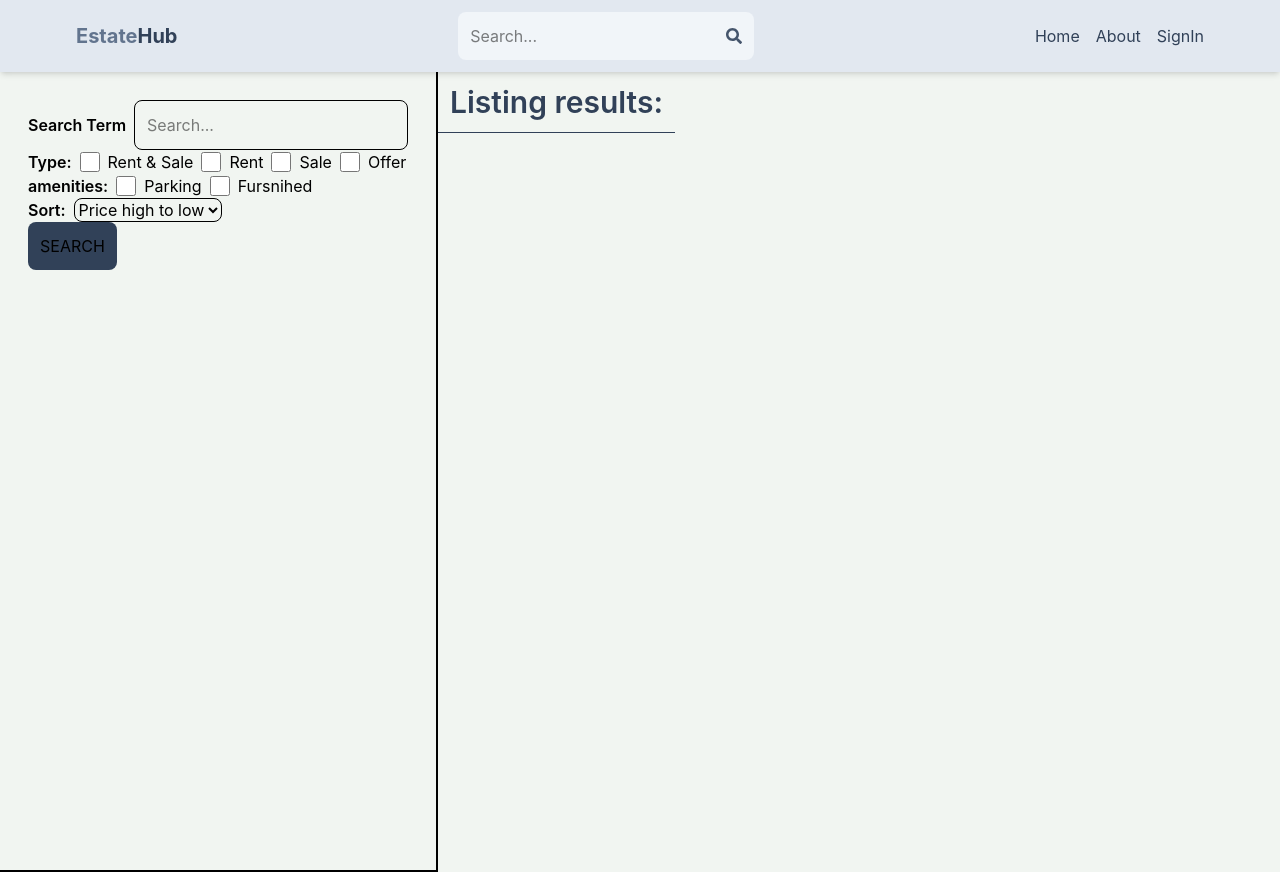
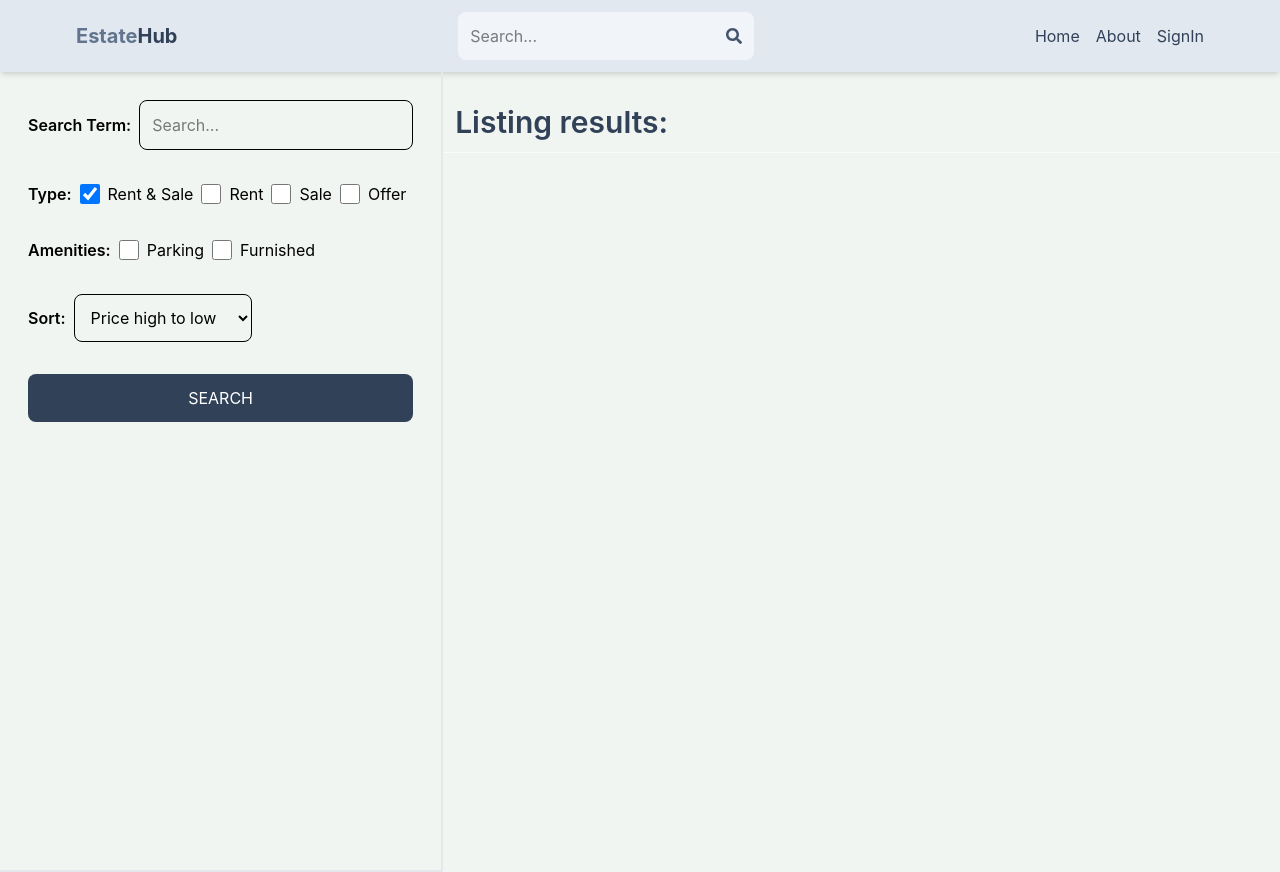
Before and after one commit to CodingWithLaiba/EstateHub, a React (Vite) app in the folder client/: page /search in a window 1280 px wide. Built offline with nearby package versions, Linux system fonts and the light colour scheme; no server answers.

Commit message:
feat(Search): enhance search functionality with URL parameter handling and improved state management

```diff
--- a/client/src/pages/Search.jsx
+++ b/client/src/pages/Search.jsx
@@ -1,61 +1,223 @@
+import { useEffect, useState } from "react";
+import { useNavigate } from "react-router-dom";
+
 export default function Search() {
+  const [sidebardata, setSidebardata] = useState({
+    searchTerm: "",
+    type: "all",
+    parking: false,
+    offer: false,
+    sort: "created_at",
+    order: "desc",
+  });
+  const [showMore,setShowMore]=useState(false)
+  const [loading,setLoading]= useState(false)
+  const [listings,setListings]=useState({})
+
+  const navigate = useNavigate();
+  console.log(sidebardata);
+
+  useEffect(() => {
+    const urlParams = new URLSearchParams(location.search);
+    const searchTermFromUrl = urlParams.get("searchTerm");
+    const typeFromUrl = urlParams.get("type");
+    const parkingFromUrl = urlParams.get("parking");
+    const furnishedFromUrl = urlParams.get("furnished");
+    const offerFromUrl = urlParams.get("offer");
+    const sortFromUrl = urlParams.get("sort");
+    const orderFromUrl = urlParams.get("order");
+
+    if (
+      searchTermFromUrl ||
+      typeFromUrl ||
+      parkingFromUrl ||
+      furnishedFromUrl ||
+      offerFromUrl ||
+      sortFromUrl ||
+      orderFromUrl
+    ) {
+      setSidebardata({
+        searchTerm: searchTermFromUrl || "",
+        type: typeFromUrl || "all",
+        parking: parkingFromUrl === "true" ? true : false,
+        furnished: furnishedFromUrl === "true" ? true : false,
+        offer: offerFromUrl === "true" ? true : false,
+        sort: sortFromUrl || "created_at",
+        order: orderFromUrl || "desc",
+      });
+    }
+
+    const fetchListings = async () => {
+      setLoading(true);
+      setShowMore(false);
+      const searchQuery = urlParams.toString();
+      const res = await fetch(`/api/listing/get?${searchQuery}`);
+      const data = await res.json();
+      if (data.length > 8) {
+        setShowMore(true);
+      } else {
+        setShowMore(false);
+      }
+      setListings(data);
+      setLoading(false);
+    };
+
+    fetchListings();
+  }, [location.search]);
+
+  const handleChange = (e) => {
+    if (
+      e.target.id === "all" ||
+      e.target.id === "rent" ||
+      e.target.id === "sale"
+    ) {
+      setSidebardata({ ...sidebardata, type: e.target.id });
+    }
+
+    if (e.target.id === "searchTerm") {
+      setSidebardata({ ...sidebardata, searchTerm: e.target.value });
+    }
+
+    if (
+      e.target.id === "parking" ||
+      e.target.id === "furnished" ||
+      e.target.id === "offer"
+    ) {
+      setSidebardata({
+        ...sidebardata,
+        [e.target.id]:
+          e.target.checked || e.target.checked === "true" ? true : false,
+      });
+    }
+
+    if (e.target.id === "sort_order") {
+      const sort = e.target.value.split("_")[0] || "created_at";
+
+      const order = e.target.value.split("_")[1] || "desc";
+
+      setSidebardata({ ...sidebardata, sort, order });
+    }
+  };
+  const handleSubmit = (e) => {
+    e.preventDefault();
+    const urlParams = new URLSearchParams();
+    urlParams.set("searchTerm", sidebardata.searchTerm);
+    urlParams.set("type", sidebardata.type);
+    urlParams.set("parking", sidebardata.parking);
+    urlParams.set("furnished", sidebardata.furnished);
+    urlParams.set("offer", sidebardata.offer);
+    urlParams.set("sort", sidebardata.sort);
+    urlParams.set("order", sidebardata.order);
+    const searchQuery = urlParams.toString();
+    navigate(`/search?${searchQuery}`);
+  };
+
   return (
     <div className="flex flex-col md:flex-row">
-      <div className="p-7 border-b-2 md:border-r-2 md:min-h-screen">
-        <form>
+      <div className="p-7  border-b-2 md:border-r-2 border-gray-200 md:min-h-screen">
+        <form onSubmit={handleSubmit} className="flex flex-col gap-8">
           <div className="flex items-center gap-2">
-            <label className="whitespace-nowrap font-semibold">Search Term</label>
+            <label className="whitespace-nowrap font-semibold">
+              Search Term:
+            </label>
             <input
               type="text"
+              id="searchTerm"
               placeholder="Search..."
               className="border rounded-lg p-3 w-full"
-              id="searchTerm"
+              value={sidebardata.searchTerm}
+              onChange={handleChange}
             />
           </div>
-          <div className="flex gap-2 flex-wrap">
+          <div className="flex gap-2 flex-wrap items-center">
             <label className="font-semibold">Type:</label>
             <div className="flex gap-2">
-              <input type="checkbox" id="all" className="w-5" />
+              <input
+                type="checkbox"
+                id="all"
+                className="w-5"
+                onChange={handleChange}
+                checked={sidebardata.type === "all"}
+              />
               <span>Rent & Sale</span>
             </div>
             <div className="flex gap-2">
-              <input type="checkbox" id="rent" className="w-5" />
+              <input
+                type="checkbox"
+                id="rent"
+                className="w-5"
+                onChange={handleChange}
+                checked={sidebardata.type === "rent"}
+              />
               <span>Rent</span>
             </div>
             <div className="flex gap-2">
-              <input type="checkbox" id="sale" className="w-5" />
+              <input
+                type="checkbox"
+                id="sale"
+                className="w-5"
+                onChange={handleChange}
+                checked={sidebardata.type === "sale"}
+              />
               <span>Sale</span>
             </div>
             <div className="flex gap-2">
-              <input type="checkbox" id="offer" className="w-5" />
+              <input
+                type="checkbox"
+                id="offer"
+                className="w-5"
+                onChange={handleChange}
+                checked={sidebardata.offer}
+              />
               <span>Offer</span>
             </div>
           </div>
-          <div className="flex gap-2 flex-wrap">
-            <label className="font-semibold">amenities:</label>
+          <div className="flex gap-2 flex-wrap items-center">
+            <label className="font-semibold">Amenities:</label>
             <div className="flex gap-2">
-              <input type="checkbox" id="parking" className="w-5" />
+              <input
+                type="checkbox"
+                id="parking"
+                className="w-5"
+                onChange={handleChange}
+                checked={sidebardata.parking}
+              />
               <span>Parking</span>
             </div>
             <div className="flex gap-2">
-              <input type="checkbox" id="fursnihed" className="w-5" />
-              <span>Fursnihed</span>
+              <input
+                type="checkbox"
+                id="furnished"
+                className="w-5"
+                onChange={handleChange}
+                checked={sidebardata.furnished}
+              />
+              <span>Furnished</span>
             </div>
           </div>
           <div className="flex items-center gap-2">
             <label className="font-semibold">Sort:</label>
-            <select id="sort_order" className="border rounded-lg">
-              <option>Price high to low</option>
-              <option>Price low to high</option>
-              <option>Latest</option>
-              <option>Oldest</option>
+            <select
+              onChange={handleChange}
+              defaultValue={"created_at_desc"}
+              id="sort_order"
+              className="border rounded-lg p-3"
+            >
+              <option value="regularPrice_desc">Price high to low</option>
+              <option value="regularPrice_asc">Price low to hight</option>
+              <option value="createdAt_desc">Latest</option>
+              <option value="createdAt_asc">Oldest</option>
             </select>
           </div>
-          <button className="bg-slate-700 test-white cursor-pointer p-3 rounded-lg uppercase hover:opacity-95">Search</button>
+          <button className="bg-slate-700 text-white p-3 rounded-lg uppercase hover:opacity-95">
+            Search
+          </button>
         </form>
       </div>
-      <div className="">
-        <h1 className="text-3xl font-semibold border-b  p-3 text-slate-700">Listing results:</h1>
+      <div className="flex-1">
+        <h1 className="text-3xl font-semibold border-b border-gray-50 p-3 text-slate-700 mt-5">
+          Listing results:
+        </h1>
       </div>
     </div>
   );
```
